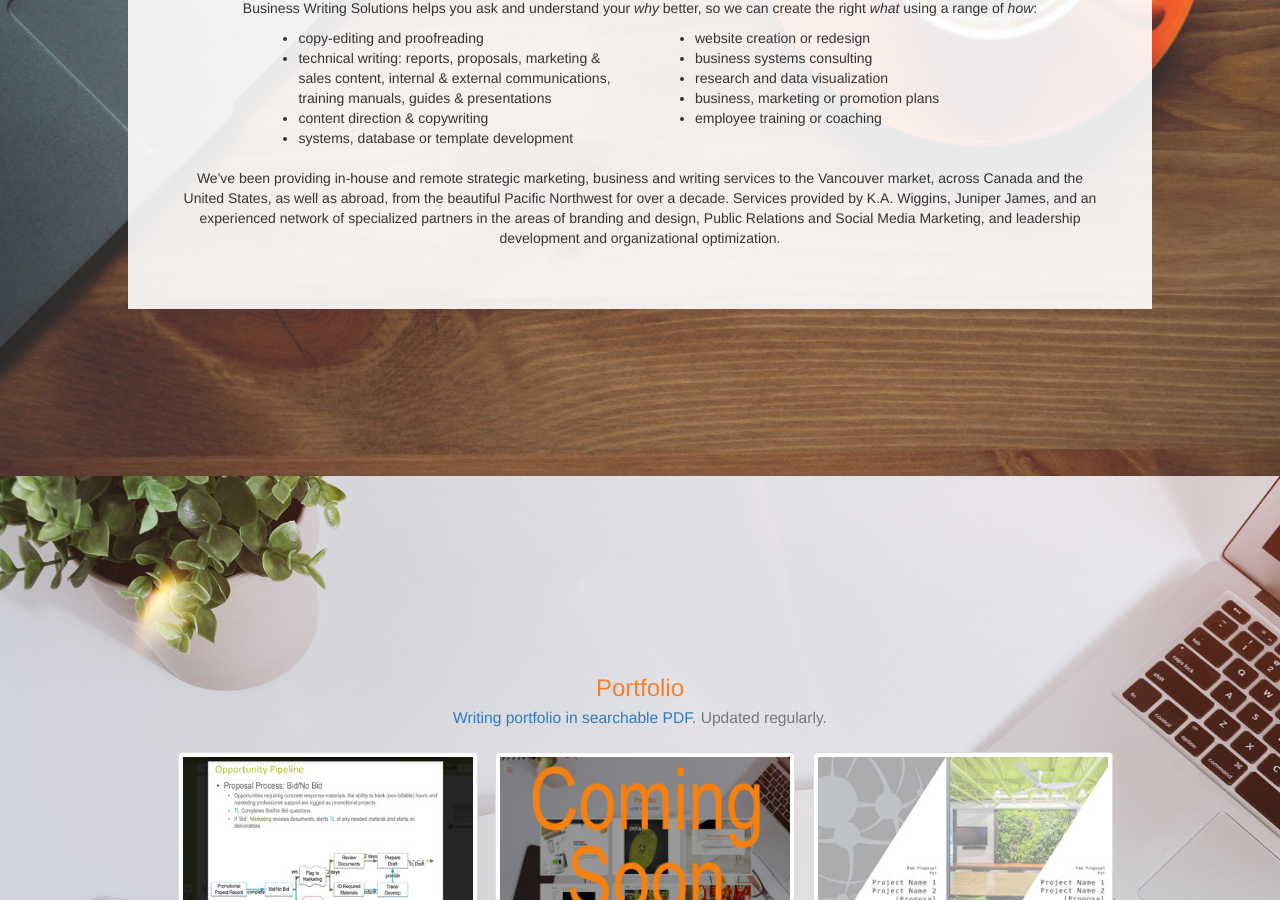
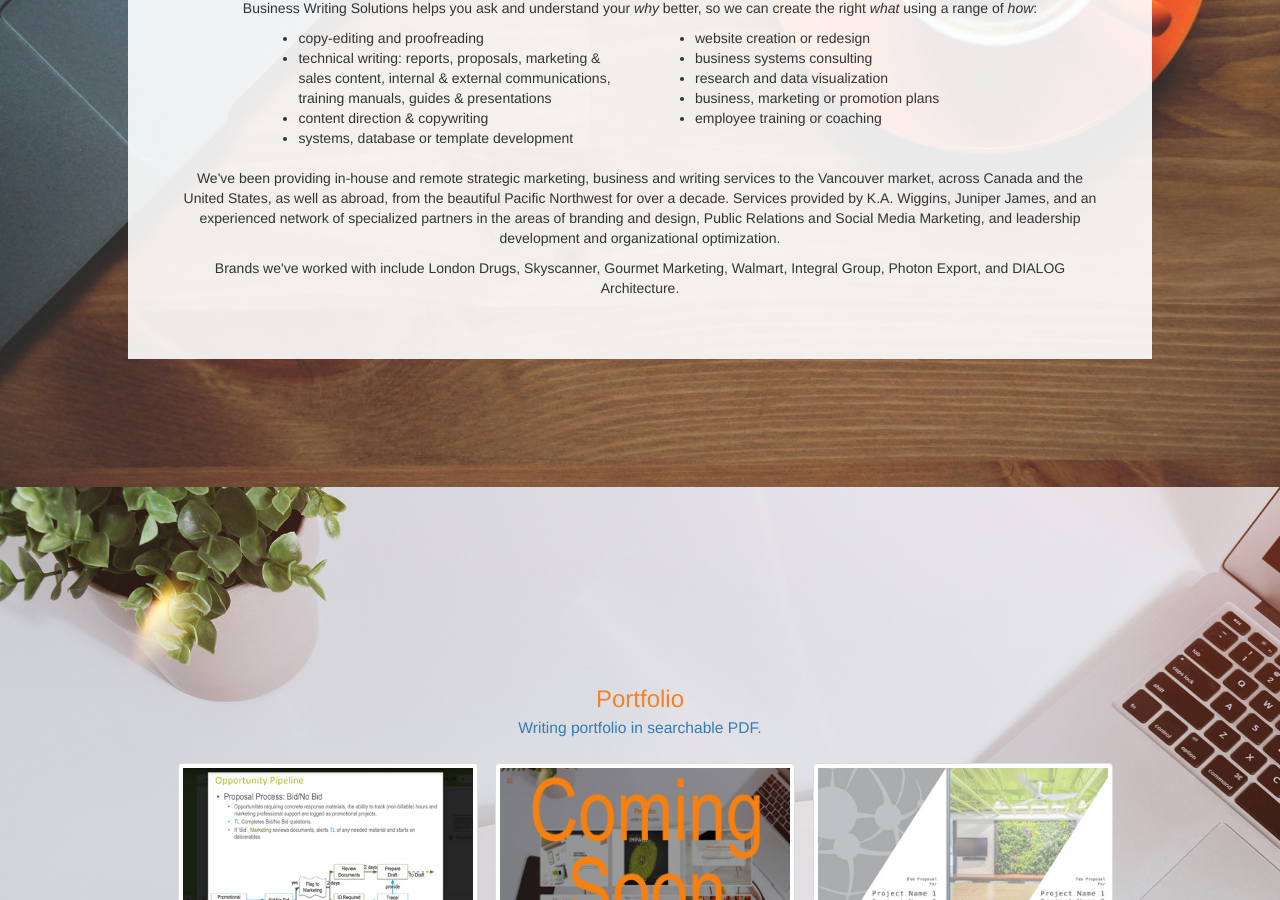
Before and after one commit to kaiewiggins/businesswriting, a Jekyll site: the page built from index.html, in a window 1280 px wide and 900 px high, scrolled down 1324 px. Built offline with Jekyll 4.4.1, drawn with Linux system fonts in a browser that asks for light colours; nearby versions of some CDN libraries.

Commit message:
Update index.html

```diff
--- a/index.html
+++ b/index.html
@@ -54,14 +54,14 @@ title: US and Canadian Business Writing Solutions
         </div><!--close row-->
         <p></p>
         <p>We've been providing in-house and remote strategic marketing, business and writing services to the Vancouver market, across Canada and the United States, as well as abroad, from the beautiful Pacific Northwest for over a decade. Services provided by K.A. Wiggins, Juniper James, and an experienced network of specialized partners in the areas of branding and design, Public Relations and Social Media Marketing, and leadership development and organizational optimization.</p>
-         </div><!--close text-center-->
+         <p>Brands we've worked with include London Drugs, Skyscanner, Gourmet Marketing, Walmart, Integral Group, Photon Export, and DIALOG Architecture.</div><!--close text-center-->
 </div><!--close second background img-->
 
   <!-- Start Section 3: 'Portfolio' -->
         <div class="index-bg-5" id="portfolioprojects" style="height: fit-content;">
       <a class="anchor" name="portfolioprojects" id="portfolioprojects"></a>
               <div class="text-center" style="padding: 5%;">
-                  <h3>Portfolio<br><small><a href="https://drive.google.com/open?id=1sGjNLu6c5NJaHikh5uKWbzgMJ1VNL7FW">Writing portfolio in searchable PDF.</a> Updated regularly.</small></h3>
+                  <h3>Portfolio<br><small><a href="https://drive.google.com/open?id=1sGjNLu6c5NJaHikh5uKWbzgMJ1VNL7FW">Writing portfolio in searchable PDF.</a></small></h3>
                 <div class="row">
         <div class="col-lg-4 col-centered" style="padding:1em">
         <div id="container">
```
